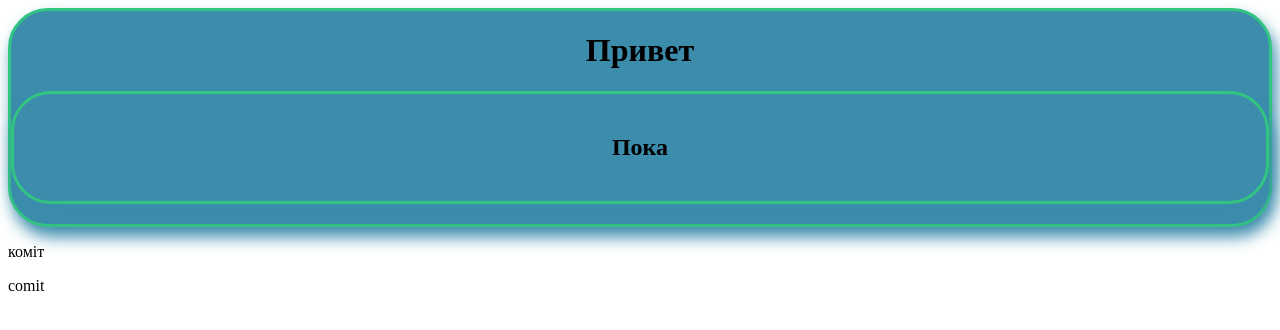
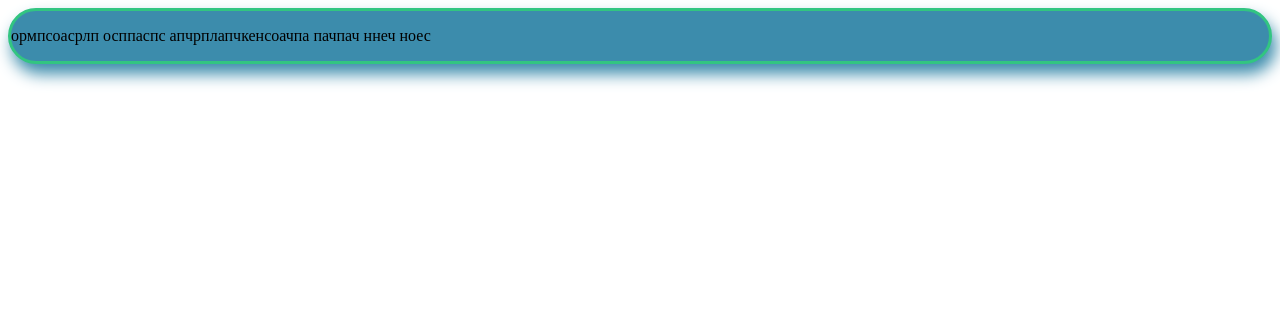
Before and after one commit to Maksym6724/testt, a plain HTML site: page index.html in a window 1280 px wide. Drawn offline with Linux system fonts and the light colour scheme.

Commit message:
thee commit

```diff
--- a/index.html
+++ b/index.html
@@ -9,10 +9,6 @@
 </head>
 <body>
     <div class="test">
-        <h1>Привет</h1>
-        <h2>Пока</h2>
-    </div>
-    <p>коміт</p>
-    <p>comit</p>
+        <p>ормпсоасрлп осппаспс апчрплапчкенсоачпа пачпач ннеч ноес</p>
 </body>
 </html>
```
